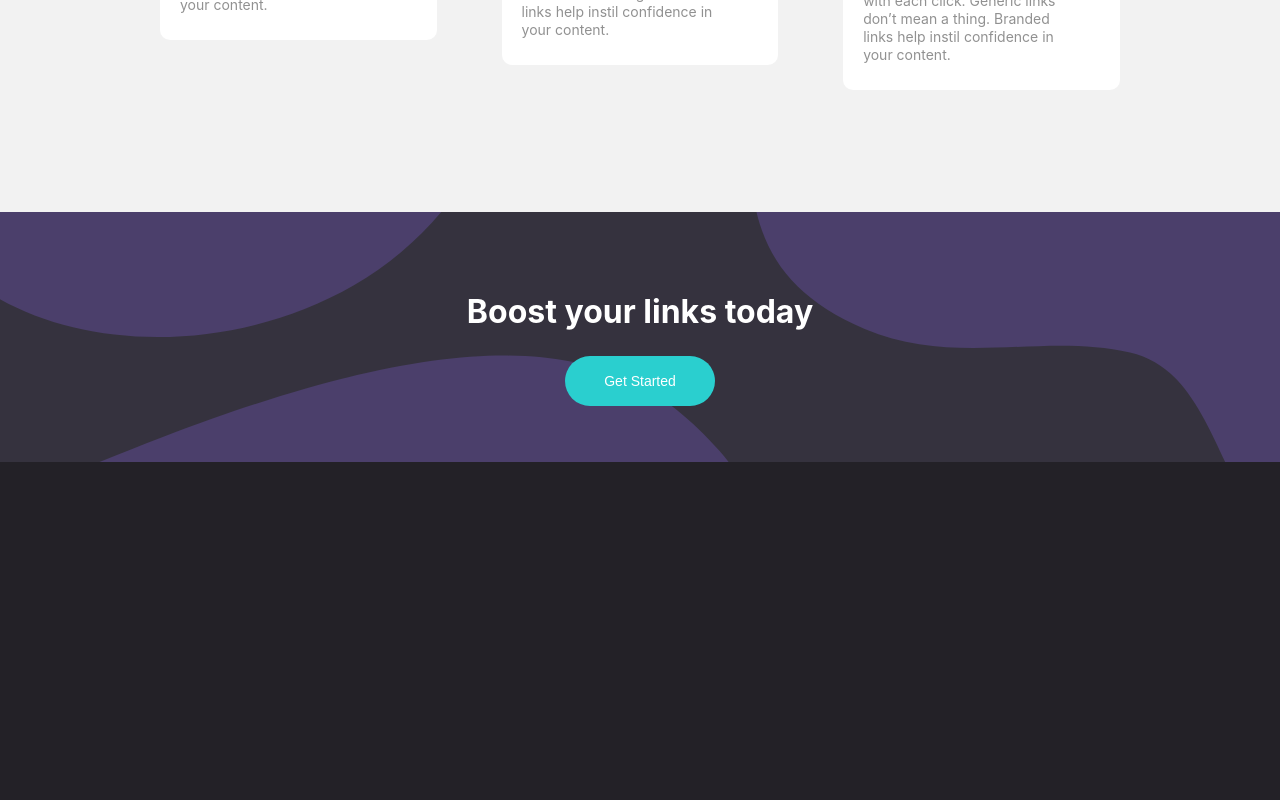
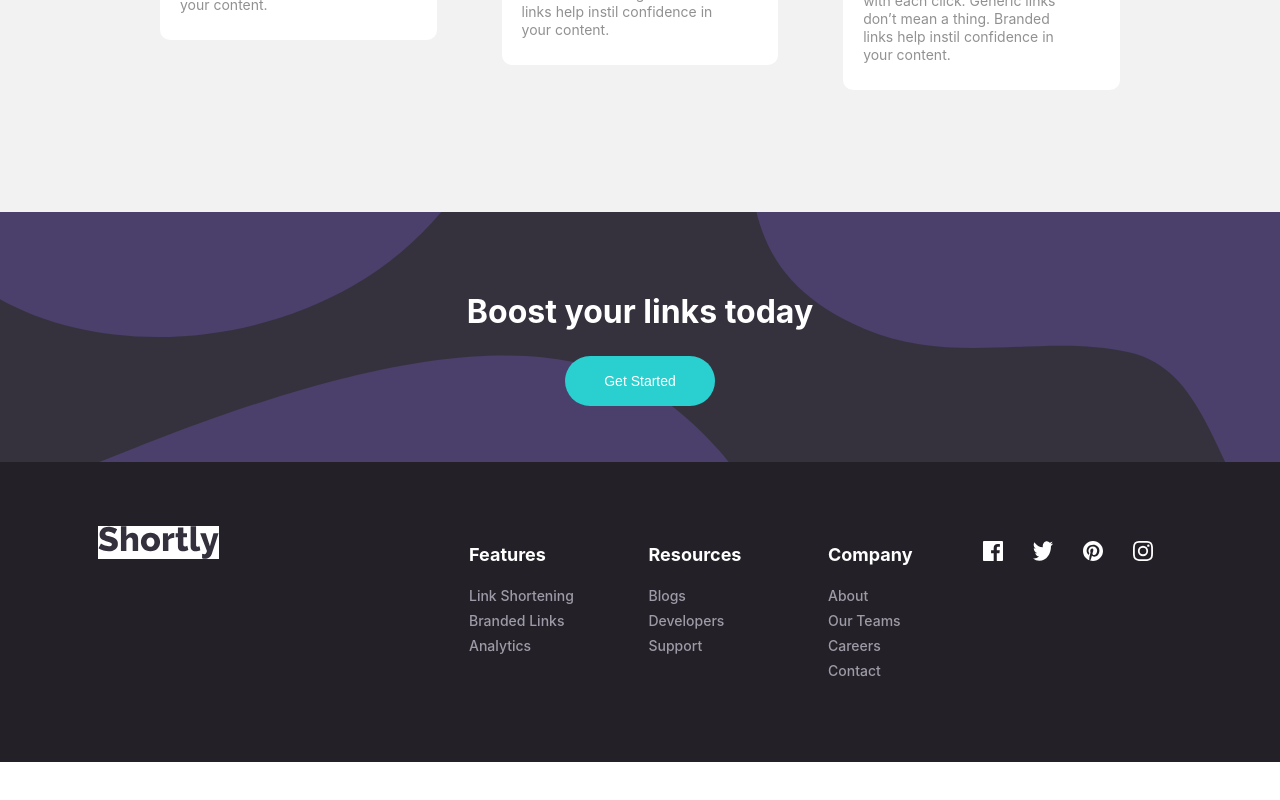
Before and after one commit to ayphilly/url-shortening, a React (Create React App) app: page / in a window 1280 px wide. Shown: the part 1148-1948 px from the top of the page. After the commit the page ends 1910 px from the top, so only its background shows below. Built offline with nearby package versions, Linux system fonts and the light colour scheme.

Commit message:
added footer

```diff
--- a/src/components/footer.css
+++ b/src/components/footer.css
@@ -1,5 +1,69 @@
 .footer {
     width: 100%;
-    height: 500px;
+    height: 300px;
     background-color: hsl(260, 8%, 14%);
+    display: flex;
+    align-items: center;
+    justify-content: flex-start;
+
 }
+.footer .logo {
+    color: #fff;
+    background-color: #fff;
+}
+.footer .footer-content {
+    display: flex;
+    align-items: flex-start;
+    width: 100%;
+    justify-content: space-around;
+
+}
+.footer .footer-links {
+    display: flex;
+    align-items: baseline;
+    width: 60%;
+    justify-content: space-around;
+
+}
+.features, .resources, .company {
+
+    width: 150px;
+    height: fit-content;
+    text-align: left;
+
+}
+.features ul p, .resources ul p , .company ul p {
+    font-size: 18px;
+    font-weight: 700;
+    color: #fff;
+    text-align: left;
+}
+
+.features ul, .resources ul, .company ul {
+
+    list-style: none;
+    text-decoration: none;
+}
+
+.features ul li, .resources ul li , .company ul li {
+    list-style: none;
+    text-decoration: none;
+    font-size: 14px;
+    font-weight: 500;
+    line-height: 25px;
+    color: hsl(257, 7%, 63%);
+    transition: .3s ease;
+
+}
+
+.footer-links .footer-socials {
+    width: 200px;
+    display: flex;
+    align-items: center;
+    justify-content: space-around;
+}
+
+.footer-socials img {
+    width: 20px;
+    height: 20px;
+}
--- a/src/components/footer.js
+++ b/src/components/footer.js
@@ -1,10 +1,61 @@
 import React, {Component} from "react"
+import logo from "../assets/logo.svg"
+import ig from "../assets/icon-instagram.svg"
+import fb from "../assets/icon-facebook.svg"
+import pin from "../assets/icon-pinterest.svg"
+import tw from "../assets/icon-twitter.svg"
 import "./footer.css"
 
 
 function Footer () {
     return (
         <div className="footer">
+            <div className="footer-content">
+                <img src={logo} alt=" shortly logo " className="logo"/>
+                <div className="footer-links">
+                    <div className="features">
+
+                        <ul>
+                            <p> Features </p>
+                            <li>Link Shortening</li>
+                            <li>Branded Links</li>
+                            <li>Analytics</li>
+                        </ul>
+                    </div>
+                    <div className="resources">
+
+                        <ul>
+                            <p> Resources </p>
+                            <li>Blogs</li>
+                            <li>Developers</li>
+                            <li>Support</li>
+                        </ul>
+                    </div>
+                    <div className="company">
+
+                        <ul>
+                            <p> Company </p>
+                            <li>About</li>
+                            <li>Our Teams</li>
+                            <li>Careers</li>
+                            <li>Contact</li>
+                        </ul>
+                    </div>
+                    <div className="footer-socials">
+                        <img src={fb} alt=" facebook logo "/>
+                        <img src={tw} alt=" twitter logo "/>
+                        <img src={pin} alt=" pinterest logo "/>
+                        <img src={ig} alt=" instagram logo "/>
+
+                    </div>
+
+                </div>
+
+
+
+            </div>
+
+
 
         </div>
     )
```
Also changed, not shown: 1 other file (tests, documents, lock files or other folders).
